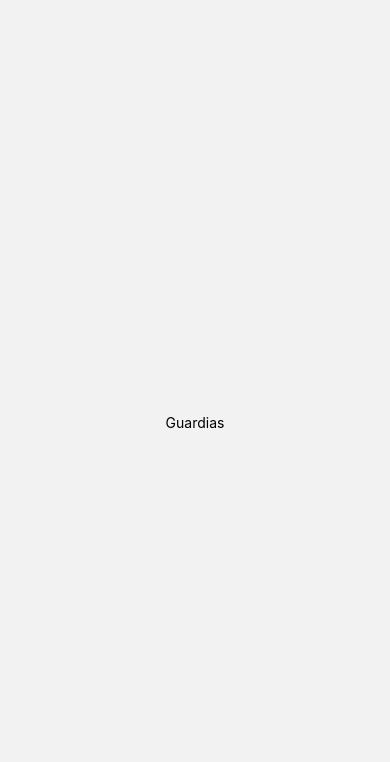
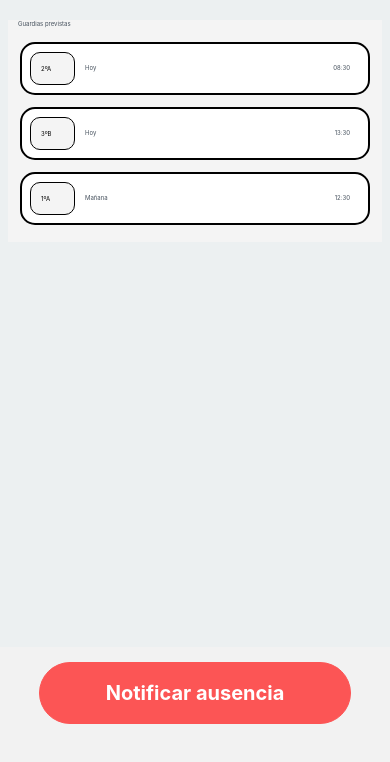
Before and after one commit to jccasasrosa/EduGES, a React Native app: screen /Guardias in a window 390 px wide. Shown: the top 762 px of the page. Built offline with nearby package versions, Linux system fonts and the light colour scheme.

Commit message:
Solventada issue #37

```diff
--- a/App.js
+++ b/App.js
@@ -9,6 +9,9 @@ import Guardias from './components/guardias';
 import Reservas from './components/reservas';
 import SettingsScreen from './components/ajustes';
 import LoginScreen from './components/login_components';
+import Notificaciones from './components/notificaciones';
+import Finalizar_dia from './components/finalizar_dia';
+import NotificarAusencia from './components/notificar_ausencia'
 
 export default class App extends Component {
   state = {
@@ -56,6 +59,9 @@ export default class App extends Component {
             <PilaNav.Screen name="Home" component={Home}/>
             <PilaNav.Screen name="Guardias" component={Guardias} />
             <PilaNav.Screen name="Reservas" component={Reservas} />
+            <PilaNav.Screen name="Notificaciones" component={Notificaciones} />
+            <PilaNav.Screen name="Finalizar_dia" component={Finalizar_dia} />
+            <PilaNav.Screen name="NotificarAusencia" component={NotificarAusencia} />
             <PilaNav.Screen name="Ajustes" component={SettingsScreen} initialParams={{ login: this.state.login, actualizaLogin: this.actualizaLogin }}/>
           </PilaNav.Navigator>
           {!this.state.login && <AppBarInf vista = {this.state.vistaActual} cambiaVista = {this.cambiaVista} cambiaTitulo = {this.actualizaTitulo} />}
--- a/components/ajustes.js
+++ b/components/ajustes.js
@@ -39,7 +39,7 @@ export default function SettingsScreen(props) {
   }
 
   return (
-    <ScrollView contentContainerStyle={styles.container}>
+    <View style={styles.container}>
       <View style={styles.topSide}>
         <View style={styles.topContainer}>
           <Image style={styles.profileImage} source={require('../assets/persona.png')} />
@@ -69,7 +69,7 @@ export default function SettingsScreen(props) {
         </TouchableOpacity>
         <Text style={styles.textVersion}>Versi&oacute;n 0.0.1</Text>
       </View>
-    </ScrollView>
+    </View>
   );
 };
 
@@ -184,7 +184,6 @@ const styles = StyleSheet.create({
   topSide:{
     alignSelf: 'flex-start',
     width: '100%',
-    paddingBottom: 50,
   },
   bottomSide: {
     alignSelf: 'flex-end',
--- a/components/finalizar_dia.js
+++ b/components/finalizar_dia.js
@@ -1,10 +1,12 @@
 import React, { useState } from 'react';
 import { View, Pressable, StyleSheet, Text, PixelRatio, TouchableOpacity } from 'react-native';
+import { useNavigation } from '@react-navigation/native';
 
 const fontScale = PixelRatio.getPixelSizeForLayoutSize(6.5);
 const fontScaleBotones = PixelRatio.getPixelSizeForLayoutSize(7.0);
 
-const App = () => {
+const Finalizar_dia = () => {
+  const navigation = useNavigation();
   const [button1, setButton1] = useState(false);
   const [button2, setButton2] = useState(false);
   const [button3, setButton3] = useState(false);
@@ -24,6 +26,13 @@ const App = () => {
     setButton4(updatedButton4);
     setAdditionalButton(updatedAdditionalButton);
   };
+
+  const vistaHome = () => {
+    navigation.reset({
+      index: 0,
+      routes: [{ name: 'Home' }],
+    });
+  }
 
   return (
     <View style={styles.container}>
@@ -65,6 +74,7 @@ const App = () => {
           styles.buttonConfirmarDesactivado,
           additionalButton ? styles.buttonConfirmarActivado : styles.buttonConfirmarDesactivado,
         ]}
+        onPress={vistaHome}
         disabled={!additionalButton}>
         <Text style={[
           styles.confirmarButtonTextDeactivated,
@@ -86,7 +96,7 @@ const styles = StyleSheet.create({
     flex: 1,
     backgroundColor: '#ecf0f1',
     alignItems: 'center',
-    justifyContent: 'center',
+    top: 20,
   },
   buttonConfirmarActivado: {
     top: '4%',
@@ -123,7 +133,7 @@ const styles = StyleSheet.create({
     top: 15,
     width: '90%',
     margin: 3,
-    marginBottom: 20,
+    marginBottom: 8,
     paddingTop: 8,
     paddingBottom: 8,
     paddingLeft: 8,
@@ -142,7 +152,7 @@ const styles = StyleSheet.create({
     top: 15,
     width: '90%',
     margin: 3,
-    marginBottom: 20,
+    marginBottom: 8,
     paddingTop: 8,
     paddingBottom: 8,
     paddingLeft: 8,
@@ -193,4 +203,4 @@ const styles = StyleSheet.create({
   }
 });
 
-export default App;
+export default Finalizar_dia;
--- a/components/guardias.js
+++ b/components/guardias.js
@@ -1,10 +1,71 @@
-import React from 'react';
-import { Text, View } from 'react-native';
+import * as React from 'react';
+import { Text, View, StyleSheet, TouchableOpacity, ScrollView } from 'react-native';
+import ListaMateria from './lista_elementos-horario';
+import { useNavigation } from '@react-navigation/native';
+
+const tit_guardias = "Guardias previstas";
+const lista_guardias = [["Hoy", "08:30", "2ºA"],["Hoy", "13:30", "3ºB"],["Mañana", "12:30", "1ºA"]];
 
 export default function Guardias() {
+  const navigation = useNavigation();
+
+  const vistaNotificarAusencia = () => {
+    navigation.reset({
+        index: 0,
+        routes: [{ name: 'NotificarAusencia' }],
+    });
+
+    console.log(navigation);
+    navigation.navigate('NotificarAusencia');
+  }
+
   return (
-    <View style={{ flex: 1, justifyContent: 'center', alignItems: 'center' }}>
-      <Text>Guardias</Text>
+    <View style={styles.vistaScroll}>
+        <View style={styles.container}>
+          <ListaMateria lista = {lista_guardias} tit = {tit_guardias}/>
+        </View>
+        <View style={styles.bottomSide}>
+          <TouchableOpacity style={styles.boton}  onPress={vistaNotificarAusencia}>
+            <Text style={styles.textBoton}>Notificar ausencia</Text>
+          </TouchableOpacity>
+        </View>
     </View>
   );
 }
+
+const styles = StyleSheet.create({
+    container: {
+      flex: 1,
+      paddingTop: 20,
+      //paddingTop: Constants.statusBarHeight,
+      backgroundColor: '#ecf0f1',
+      padding: 8,
+    },
+    boton: {
+      borderRadius: 40,
+      borderWidth: 1,
+      borderColor: '#FC5555',
+      padding: 18,
+      marginTop: 15,
+      marginBottom: 120,
+      backgroundColor: '#FC5555',
+      alignSelf: 'center',
+      width: '80%',
+    },
+    textBoton: {
+      textAlign: "center",
+      color: 'white',
+      fontWeight: 'bold',
+      fontSize: 20,
+    },
+    vistaScroll: {
+      flex: 1,
+      width: '100%',
+      flexDirection: 'column',
+      justifyContent: 'space-between',
+    },
+    bottomSide: {
+      alignSelf: 'flex-end',
+      width: '100%',
+    }
+});
--- a/components/home.js
+++ b/components/home.js
@@ -1,6 +1,7 @@
 import * as React from 'react';
-import { Text, View, StyleSheet, Pressable, ScrollView } from 'react-native';
+import { Text, View, StyleSheet, TouchableOpacity, ScrollView } from 'react-native';
 import ListaMateria from './lista_elementos-horario';
+import { useNavigation } from '@react-navigation/native';
 
 const tit_clase = "En el día de hoy";
 const lista_clase = [["Matemáticas", "08:30", "2ºA"],["Naturales", "09:30", "1ºC"],["Lengua", "11:30", "3ºA"],["Matemáticas", "15:30", "3ºB"]];
@@ -9,14 +10,26 @@ const tit_reservas = "Reservas";
 const lista_reservas = [["Proyector", "08:30", ""],["Pista Basket", "10:30", ""],["Raquetas", "12:30", ""],["Aros", "13:30", ""]];
 
 export default function Home() {
+  const navigation = useNavigation();
+
+  const vistaFinalizarDia = () => {
+    navigation.reset({
+        index: 0,
+        routes: [{ name: 'Finalizar_dia' }],
+    });
+
+    console.log(navigation);
+    navigation.navigate('Finalizar_dia');
+  }
+
   return (
     <ScrollView style={styles.vistaScroll}>
         <View style={styles.container}>
             <ListaMateria lista = {lista_clase} tit = {tit_clase}/>
             <ListaMateria lista = {lista_reservas} tit = {tit_reservas}/>
-            <Pressable style={styles.boton}  onPress={() => {}}>
+            <TouchableOpacity style={styles.boton}  onPress={vistaFinalizarDia}>
                 <Text style={styles.textBoton}>Finalizar día</Text>
-            </Pressable>
+            </TouchableOpacity>
         </View>
     </ScrollView>
   );
--- a/components/nav_bar_superior.js
+++ b/components/nav_bar_superior.js
@@ -22,17 +22,29 @@ export default function AppBarSup(props) {
     navigation.navigate('Ajustes');
   }
 
+  const vistaNotificaciones = () => {
+    //{cambiaTitulo('Ajustes')}
+
+    navigation.reset({
+      index: 0,
+      routes: [{ name: 'Notificaciones' }],
+    });
+
+    console.log(navigation);
+    navigation.navigate('Notificaciones');
+  }
+
   return (
     <SafeAreaView style={styles.barraNegra}>
       <View style={styles.appBar}>
         <Text style={styles.title}>{titulo}</Text>
         <View style={styles.rightButtons}>
-          <Image style={styles.icon} source={require(imgCampana)} onPress={() => {}} />
+          <TouchableOpacity style={styles.icon} onPress={vistaNotificaciones}>
+            <Image style={styles.icon} source={require(imgCampana)} onPress={() => {}} />
+          </TouchableOpacity>
           <View style={styles.espacio}></View>
           <TouchableOpacity style={styles.icon} onPress={vistaAjustes}>
             <Image style={styles.iconImg} source={require(imgAjustes)} onPress={() => {}} />
-            {/* <Button title="Opción 1" onPress={() => {}} />
-            <Button title="Opción 2" onPress={() => {}} /> */}
           </TouchableOpacity>
         </View>
       </View>
```
